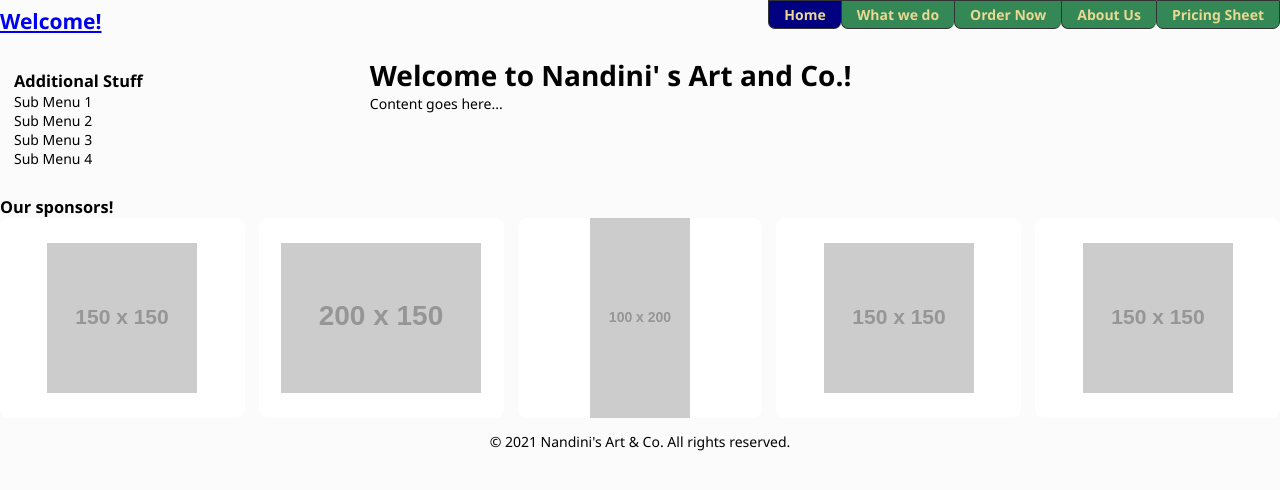
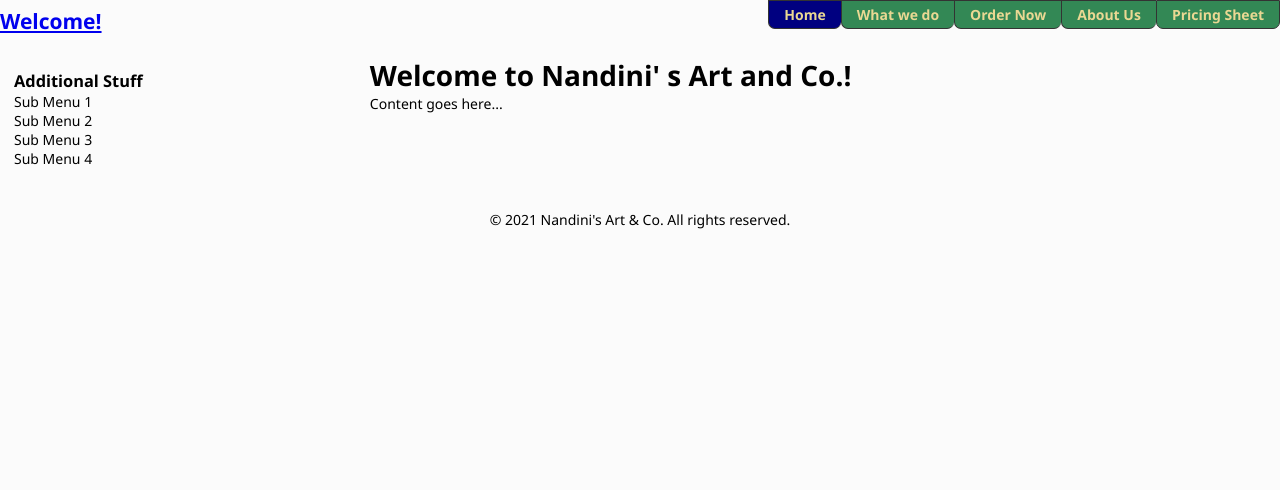
Before and after one commit to mukuld/nandini, a plain HTML site: page index.html in a window 1280 px wide. Drawn offline with Linux system fonts and the light colour scheme; placeholder pictures from the web are drawn by us.

Commit message:
Removed sponsors

```diff
--- a/index.html
+++ b/index.html
@@ -35,7 +35,7 @@
             </ul>
         </aside>
 
-        <section class="sponsors-wrapper">
+        <!--section class="sponsors-wrapper">
             <h3>Our sponsors!</h3>
             <section class="sponsors">
                 <figure class="sponsor">
@@ -54,7 +54,7 @@
                     <img src="https://via.placeholder.com/150x150" />
                 </figure>
             </section>
-        </section>
+        </section-->
 
         <footer class="footer">
             <p>
```
